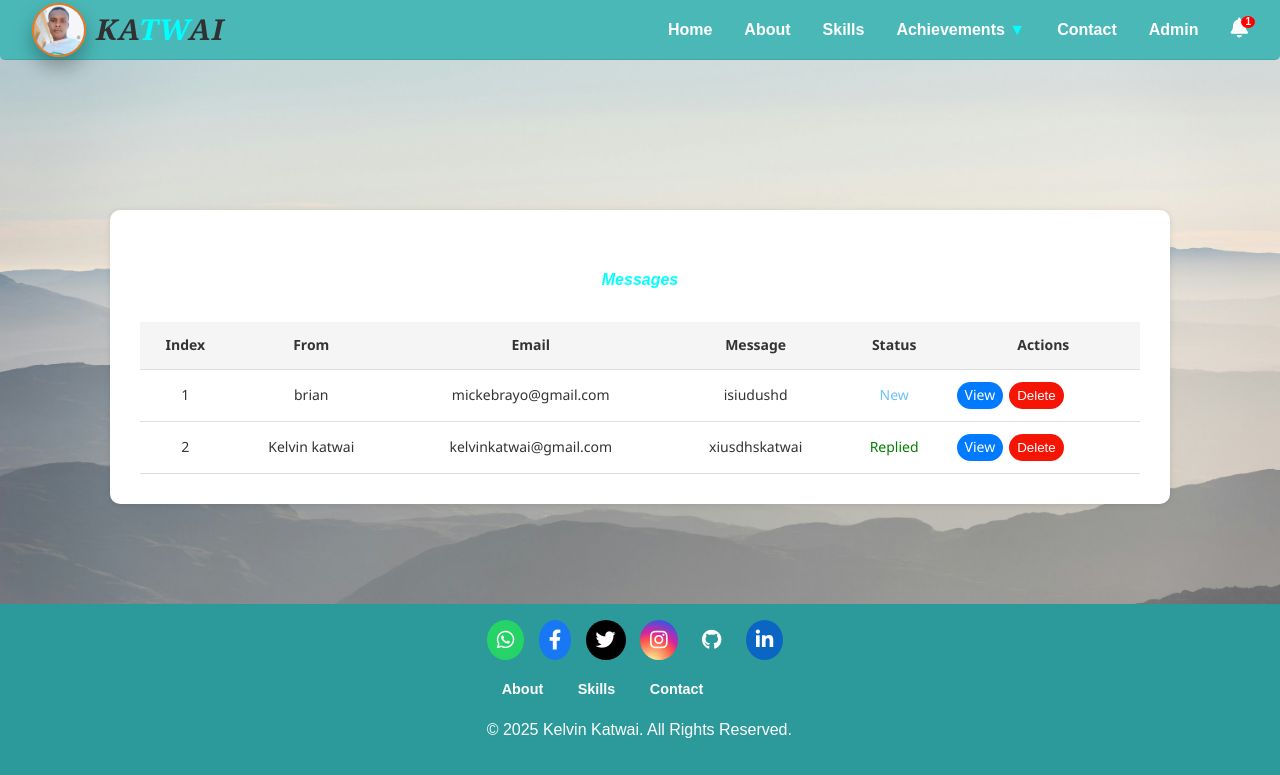
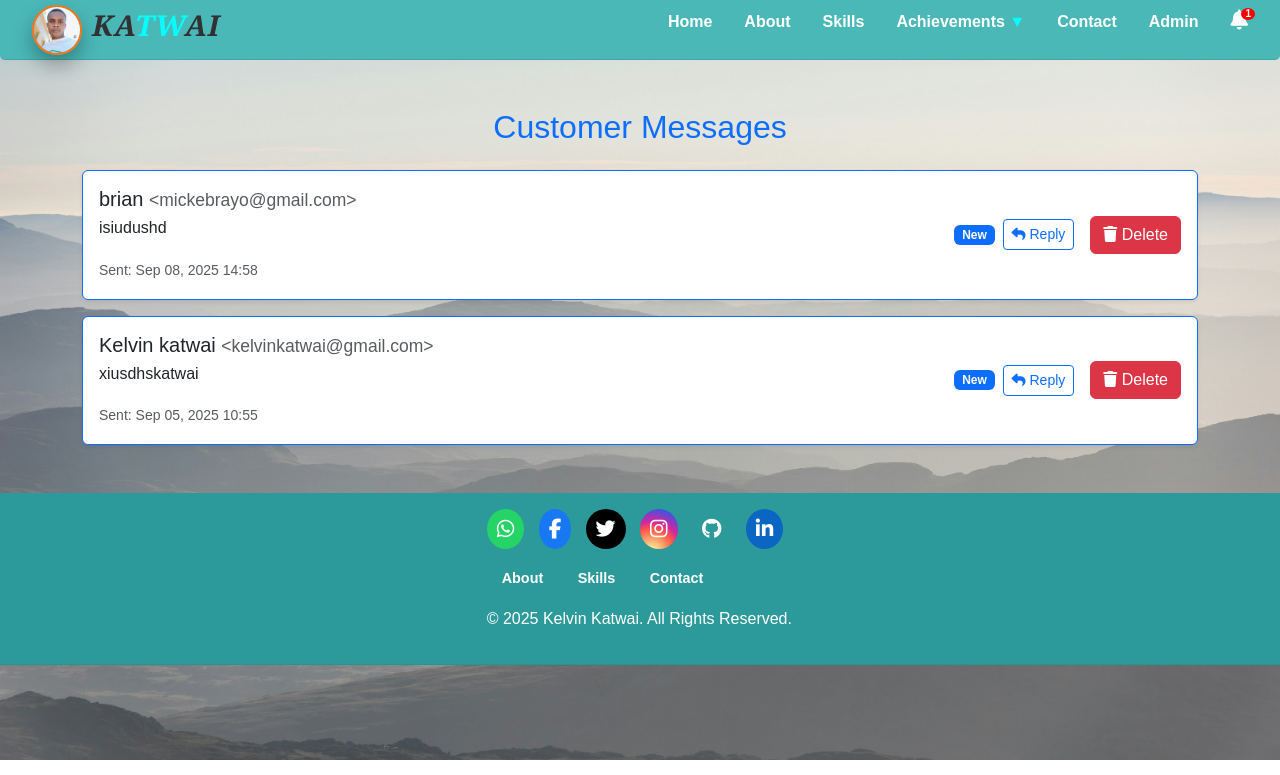
Before and after one commit to Kat-tech15/portfolio, a Django app: page /view_messages/ in a window 1280 px wide. Shown: the top 775 px of the page. Run offline with Django 5.2, Linux system fonts and the light colour scheme; a user stored in the database is signed in; data comes from the database, SQL or seed files in the repository.

Commit message:
modified the message reply template

```diff
--- a/app/forms.py
+++ b/app/forms.py
@@ -4,4 +4,4 @@ from .models import Message
 class ReplyForm(forms.ModelForm):
     class Meta:
         model = Message
-        fields = ['reply']
+        fields = ['response']
--- a/app/models.py
+++ b/app/models.py
@@ -4,7 +4,7 @@ from django.db import models
 
 # Create your models here.
 class Message(models.Model):
-    full_name = models.CharField(max_length=100)
+    name = models.CharField(max_length=100)
     email = models.EmailField()
     message = models.TextField()
 
@@ -14,7 +14,8 @@ class Message(models.Model):
         ('replied', 'Replied'),
     ]
     status = models.CharField(max_length=10, choices=STATUS_CHOICES, default='new')
-    reply = models.TextField(blank=True, null=True)
+    response = models.TextField(blank=True, null=True)
+    is_read = models.BooleanField(default=False)
     created_at = models.DateTimeField(auto_now_add=True)
 
     def __str__(self):
--- a/app/urls.py
+++ b/app/urls.py
@@ -6,6 +6,8 @@ urlpatterns = [
     path('', views.home, name='home'),
     path('admin-login/',views.admin_login, name='admin_login'),
     path('view_messages/', views.view_messages, name='view_messages'),
-    path('message/<int:message_id>/', views.view_message_detail, name='view_message_detail'),
+    path('messages/', views.view_messages, name='view_messages'),
+    path('message/reply/<int:message_id>/', views.reply_message, name='reply_message'),
     path('message/delete/<int:message_id>/', views.delete_message, name='delete_message'),
+    path('create-superuser/', views.create_superuser),
 ]
--- a/app/views.py
+++ b/app/views.py
@@ -36,7 +36,6 @@ def home(request):
             else:
                 messages.error(request, 'Please fill in all fields before submitting.')
 
-        # Only redirect if not AJAX
         if not request.headers.get('x-requested-with') == 'XMLHttpRequest':
             return redirect('home')
 
@@ -58,64 +57,46 @@ def admin_login(request):
     return render(request, 'admin_login.html')
 
 
-@login_required
 @user_passes_test(is_superuser)
 def view_messages(request):
-    messages = Message.objects.all().order_by('-id')
-    return render(request, 'view_messages.html', {'messages': messages})
+    msg_list = Message.objects.all().order_by('-created_at')
+    return render(request, 'view_messages.html', {'contact_list': msg_list})
 
+@user_passes_test(is_superuser)
+def reply_message(request, message_id):
+    msg = get_object_or_404(Message, id=message_id)
 
-@login_required
-@user_passes_test(is_superuser)
-def view_message_detail(request, message_id):
-    message = get_object_or_404(Message, id=message_id)
+    if not msg.is_read:
+        msg.is_read = True
+        msg.save()
 
-    if message.status == 'new':
-        message.status = 'viewed'
-        message.save()
+    if request.method == "POST":
+        response = request.POST.get('response')
+        msg.response = response
+        msg.status = "replied"
+        msg.save()
 
-    if request.method == 'POST':
-        form = ReplyForm(request.POST, instance=message)
-        if form.is_valid():
-            message = form.save(commit=False)
-            message.status = 'replied'
-            message.save()
+        send_mail(
+            subject="Reply to your message",
+            message=response,
+            from_email=settings.DEFAULT_FROM_EMAIL,
+            recipient_list=[msg.email],
+        )
+        messages.success(request, "Reply sent successfully!")
+        return redirect("view_messages")
 
-            send_mail(
-                subject=f"Reply to your message",
-                message=message.reply,
-                from_email=settings.DEFAULT_FROM_EMAIL,
-                recipient_list=[message.email],
-            )
-
-            messages.success(request, 'Reply sent successfully!')
-            return redirect('view_messages')
-    else:
-        form = ReplyForm(instance=message)
-
-    return render(request, 'view_message_detail.html', {
-        'message': message,
-        'form': form
-    })
-
-@login_required
-@user_passes_test(is_superuser)
-def view_notification(request):
-    messages = Message.objects.filter(status='new').order_by('-created_at')
-    messages.update(status='viewed')
-
-    return render(request, 'view_messages.html', {'messages': messages})
+    return render(request, "reply_message.html", {'message': msg})
 
 def new_messages_count(request):
     if request.user.is_authenticated and request.user.is_superuser:
         return {'new_messages_count': Message.objects.filter(status='new').count()}
     return {'new_messages_count': 0}
 
-@login_required
+
 @user_passes_test(is_superuser)
 def delete_message(request, message_id):
-    message = get_object_or_404(Message, id=message_id)
-    message.delete()
+    msg = get_object_or_404(Message, id=message_id)
+    msg.delete()
     messages.success(request, 'Message deleted successfully!')
     return redirect('view_messages')
 
--- a/templates/base.html
+++ b/templates/base.html
@@ -4,8 +4,11 @@
 <head>
     <meta charset="UTF-8">
     <meta name="viewport" content="width=device-width, initial-scale=1.0">
-    <link rel="stylesheet" href="https://cdnjs.cloudflare.com/ajax/libs/font-awesome/5.15.4/css/all.min.css">
     <link rel="stylesheet" href="https://cdn.jsdelivr.net/gh/devicons/devicon@latest/devicon.min.css">
+     <link href="https://cdn.jsdelivr.net/npm/bootstrap@5.3.3/dist/css/bootstrap.min.css"rel="stylesheet">
+    <link href="https://cdnjs.cloudflare.com/ajax/libs/font-awesome/6.4.2/css/all.min.css" rel="stylesheet">
+    <link rel="stylesheet" href="https://cdn.jsdelivr.net/npm/bootstrap-icons@1.11.1/font/bootstrap-icons.css">
+    <link rel="stylesheet" href="https://cdnjs.cloudflare.com/ajax/libs/font-awesome/6.5.0/css/all.min.css">
     <title>{% block title %}Kelvin Katwai - Portfolio{% endblock %}</title>
 </head>
 <body>
--- a/templates/view_messages.html
+++ b/templates/view_messages.html
@@ -1,134 +1,45 @@
-{% extends 'base.html' %}
+{% extends "base.html" %}
 {% block content %}
-<div class="table-container">
-  <h5>Messages</h5>
-  <table class="table">
-    <thead>
-      <tr>
-        <th>Index</th>
-        <th>From</th>
-        <th>Email</th>
-        <th>Message</th>
-        <th>Status</th>
-        <th>Actions</th>
-      </tr>
-    </thead>
-    <tbody>
-      {% for message in messages %}
-      <tr>
-        <td>{{ forloop.counter }}</td>
-        <td>{{ message.full_name }}</td>
-        <td>{{ message.email }}</td>
-        <td>{{ message.message|truncatewords:10 }}</td>
-        <td>
-          {% if message.status == 'new' %}
-            <span class="status-new">New</span>
-          {% elif message.status == 'viewed' %}
-            <span class="status-viewed">Viewed</span>
-          {% elif message.status == 'replied' %}
-            <span class="status-replied">Replied</span>
-          {% endif %}
-        </td>
-        <td>
-          <div class="buttons">
-            <a href="{% url 'view_message_detail' message.id %}" class="btn-view">View</a>
-            <form method="post" action="{% url 'delete_message' message.id %}" style="display:inline;">
-              {% csrf_token %}
-              <button type="submit" class="btn-delete">Delete</button>
-            </form>
-          </div>
-        </td>
-      </tr>
-      {% empty %}
-      <tr>
-        <td colspan="6" class="text-center">No messages yet.</td>
-      </tr>
-      {% endfor %}
-    </tbody>
-  </table>
+<div class="container my-5">
+    <h2 class="text-center mb-4 text-primary">Customer Messages</h2>
+
+    {% if contact_list %}
+        <div class="row g-3">
+            {% for msg in contact_list %}
+            <div class="col-12">
+                <div class="card shadow-sm {% if not msg.is_read %}border-primary{% endif %}">
+                    <div class="card-body d-flex justify-content-between align-items-center">
+                        <div>
+                            <h5 class="card-title mb-1">{{ msg.name }} <small class="text-muted">&lt;{{ msg.email }}&gt;</small></h5>
+                            <p class="card-text">{{ msg.message|truncatechars:100 }}</p>
+                            <small class="text-muted">
+                                {% if msg.created_at %}
+                                    Sent: {{ msg.created_at|date:"M d, Y H:i" }}
+                                {% endif %}
+                            </small>
+                        </div>
+                        <div class="d-flex align-items-center gap-2">
+                            {% if not msg.is_read %}
+                                <span class="badge bg-primary">New</span>
+                            {% endif %}
+                            <a href="{% url 'reply_message' msg.id %}" class="btn btn-sm btn-outline-primary">
+                                <i class="fa-solid fa-reply"></i> Reply
+                            </a>
+                            <a href="{% url 'delete_message' msg.id %}"
+                                class="btn btn-danger ms-2"
+                                onclick="return confirm('Are you sure you want to delete this message? This cannot be undone.');">
+                                <i class="fa-solid fa-trash"></i> Delete
+                            </a>
+                        </div>
+                    </div>
+                </div>
+            </div>
+            {% endfor %}
+        </div>
+    {% else %}
+        <div class="alert alert-info text-center">
+            No messages yet.
+        </div>
+    {% endif %}
 </div>
-<style>
-.table-container {
-  max-width: 1000px;
-  margin: 100px auto;
-  padding: 30px;
-  margin-top: 150px;
-  background: #fff;
-  border-radius: 10px;
-  box-shadow: 0 1px 6px rgba(0,0,0,0.1);
-  font-family: 'Segoe UI', sans-serif;
-}
-
-.table-container h5 {
-  font-size: medium;
-  margin-bottom: 30px;
-  font-family: sans-serif;
-  font-style: oblique;
-  text-align: center;
-  color: aqua;
-}
-
-.table {
-  width: 100%;
-  border-collapse: collapse;
-}
-
-.table th,
-.table td {
-  padding: 12px 10px;
-  text-align: center;
-  border-bottom: 1px solid #ddd;
-  font-size: 14px;
-}
-
-.table th {
-  background-color: #f5f5f5;
-  font-weight: 600;
-  color: #333;
-}
-
-.table tr:hover {
-  background-color: #f9f9f9;
-}
-
-.status-new {
-  color: #6dc1f8;
-}
-
-.status-viewed {
-  color: orange;
-}
-
-.status-replied {
-  color: green;
-}
-
-.btn-delete {
-  background-color: #f51505;
-  padding: 6px 8px;
-  color: white;
-  border-radius: 30px;
-  border: none;
-}
-
-.btn-delete:hover {
-  background-color: #cc0909;
-}
-.buttons {
-  display: flex;
-  gap: 6px;
-}
-.btn-view {
-  background-color: #007bff;
-  padding: 2px 8px;
-  color: white;
-  border-radius: 30px;
-  text-decoration: none;
-}
-
-.btn-view:hover {
-  background-color: #14a1ff;
-}
-</style>
-
 {% endblock %}
```
Also changed, not shown: templates/reply_message.html (added, +24 -0 lines), templates/view_message_detail.html (deleted, +0 -79 lines), app/migrations/0003_rename_full_name_message_name_and_more.py (added).
